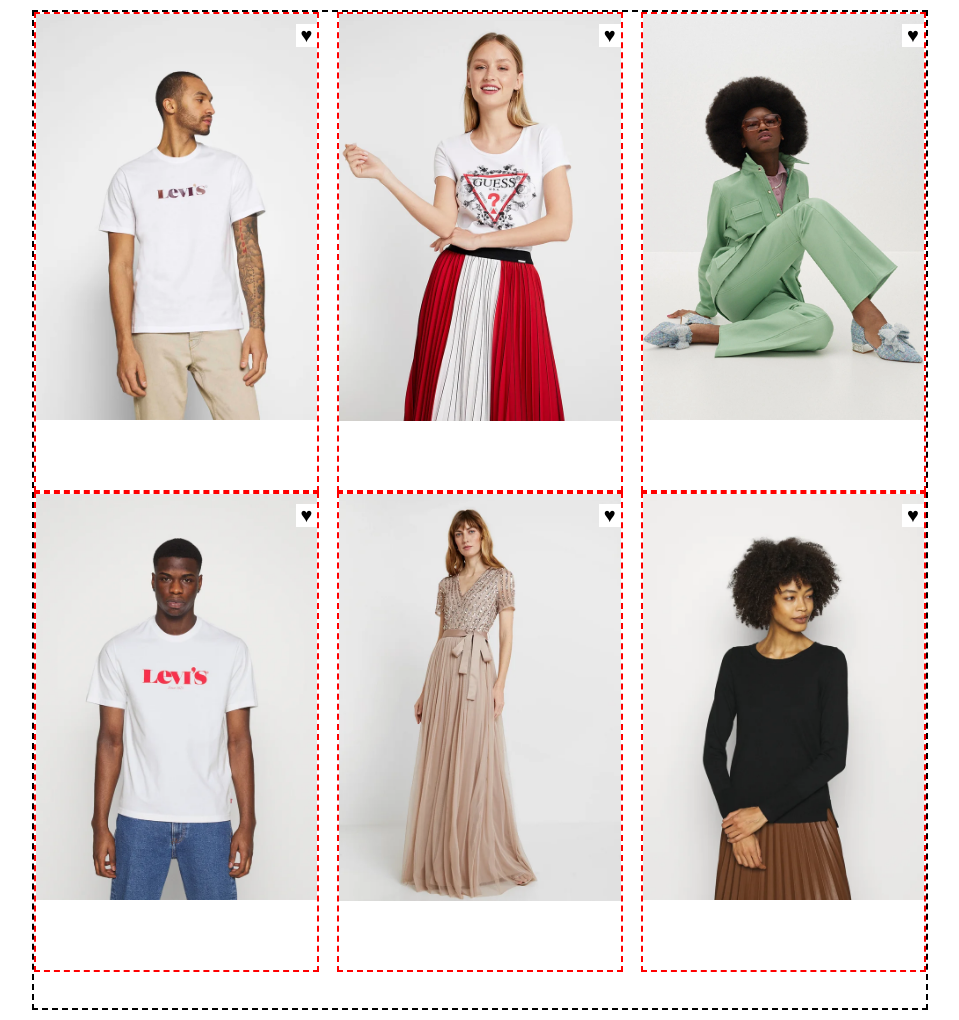
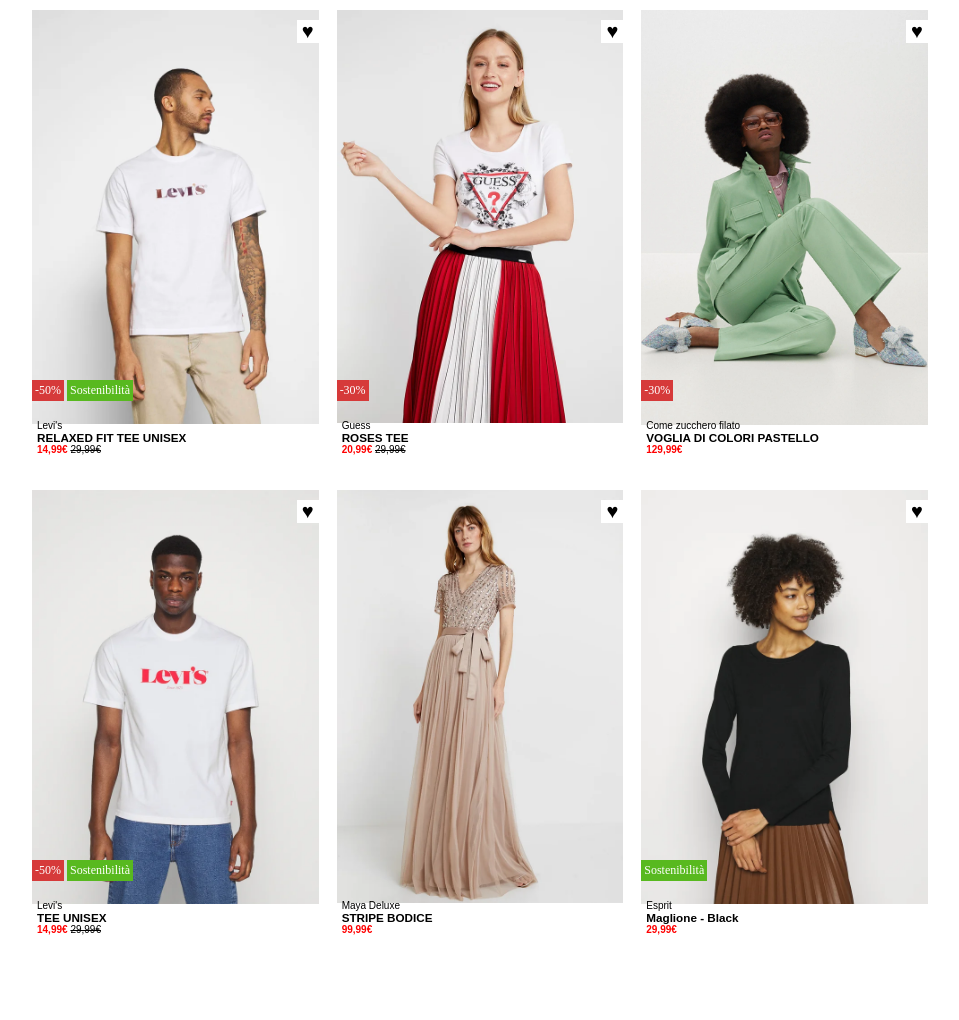
Before and after one commit to DavideVenturelli12/html-css-boolando, a plain HTML site: page index.html in a window 1280 px wide. Shown: the whole page, without its empty margins (160-1119 px from the left). After the commit the page ends 970 px from the top, so only its background shows below. Drawn offline with Linux system fonts and the light colour scheme.

Commit message:
Layout completo

```diff
--- a/css/style.css
+++ b/css/style.css
@@ -7,16 +7,15 @@
 .container{
     width: 70%;
     margin: 10px auto;
-    height: 1000px;
-    border: 2px dashed black;
+    height: 945px;
 }
 
 .container .card{
     display: inline-block;
     width: 32%;
-    height: 480px;
+    height: 460px;
     float: left;
-    border: 2px dashed red;
+    margin-bottom: 20px;
 }
 
 .middle{
@@ -91,3 +90,50 @@
     margin-top: 10px;
     background-color: white;
 }
+
+.discount{
+    position: absolute;
+    color: white;
+    background-color: rgb(214, 58, 58);
+    margin-top: 370px;
+    font-size: 12px;
+    font-style: bold;
+    padding: 3px;
+}
+
+.sustainability{
+    position: absolute;
+    color: white;
+    background-color: rgb(88, 185, 31);
+    margin-left: 35px;
+    margin-top: 370px;
+    font-size: 12px;
+    font-style: bold;
+    padding: 3px;
+}
+
+.sustainability-last{
+    position: absolute;
+    color: white;
+    background-color: rgb(88, 185, 31);
+    margin-top: 370px;
+    font-size: 12px;
+    font-style: bold;
+    padding: 3px;
+}
+
+.info{
+    padding-left: 5px;
+    padding-top: 410px;
+    font-size: 10px;
+    font-family: 'Spartan', sans-serif;
+}
+
+.price{
+    text-decoration: line-through;
+}
+
+.discount-price{
+    color: red;
+    font-weight: bold;
+}
--- a/index.html
+++ b/index.html
@@ -11,21 +11,58 @@
     <div class="container">
       <article class="card foto-1">
           <span class="heart">&hearts;</span>
+          <span class="discount">-50%</span>
+          <span class="sustainability">Sostenibilità</span>
+          <div class="info">
+            <p>Levi's</p>
+            <h3>RELAXED FIT TEE UNISEX</h3>
+            <p><span class="discount-price">14,99&euro;</span>  <span class="price">29,99&euro;</span></p>
+          </div>
       </article>
       <article class="card middle foto-2">
         <span class="heart">&hearts;</span>
+        <span class="discount">-30%</span>
+        <div class="info">
+            <p>Guess</p>
+            <h3>ROSES TEE</h3>
+            <p><span class="discount-price">20,99&euro;</span>  <span class="price">29,99&euro;</span></p>
+          </div>
       </article>
       <article class="card foto-3">
         <span class="heart">&hearts;</span>
+        <span class="discount">-30%</span>
+        <div class="info">
+            <p>Come zucchero filato</p>
+            <h3>VOGLIA DI COLORI PASTELLO</h3>
+            <p><span class="discount-price">129,99&euro;</span></p>
+          </div>
       </article>
       <article class="card foto-4">
+        <span class="discount">-50%</span>
+        <span class="sustainability">Sostenibilità</span>
         <span class="heart">&hearts;</span>
+        <div class="info">
+            <p>Levi's</p>
+            <h3>TEE UNISEX</h3>
+            <p><span class="discount-price">14,99&euro;</span>  <span class="price">29,99&euro;</span></p>
+          </div>
       </article>
       <article class="card middle foto-5">
         <span class="heart">&hearts;</span>
+        <div class="info">
+            <p>Maya Deluxe</p>
+            <h3>STRIPE BODICE</h3>
+            <p><span class="discount-price">99,99&euro;</span></p>
+          </div>
       </article>
       <article class="card foto-6">
         <span class="heart">&hearts;</span>
+        <span class="sustainability-last">Sostenibilità</span>
+        <div class="info">
+            <p>Esprit</p>
+            <h3>Maglione - Black</h3>
+            <p><span class="discount-price">29,99&euro;</span></p>
+          </div>
       </article>
     </div>
 
```
